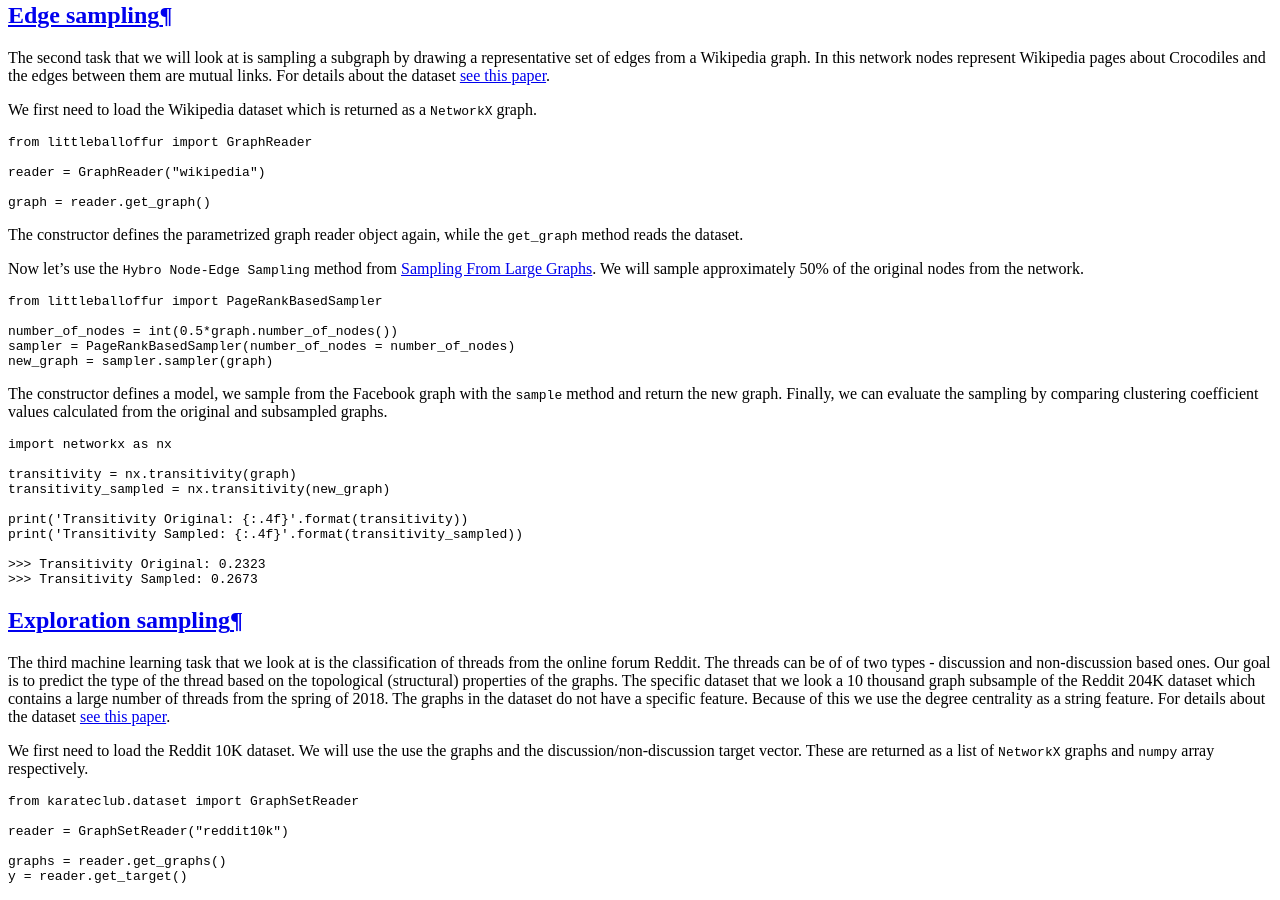
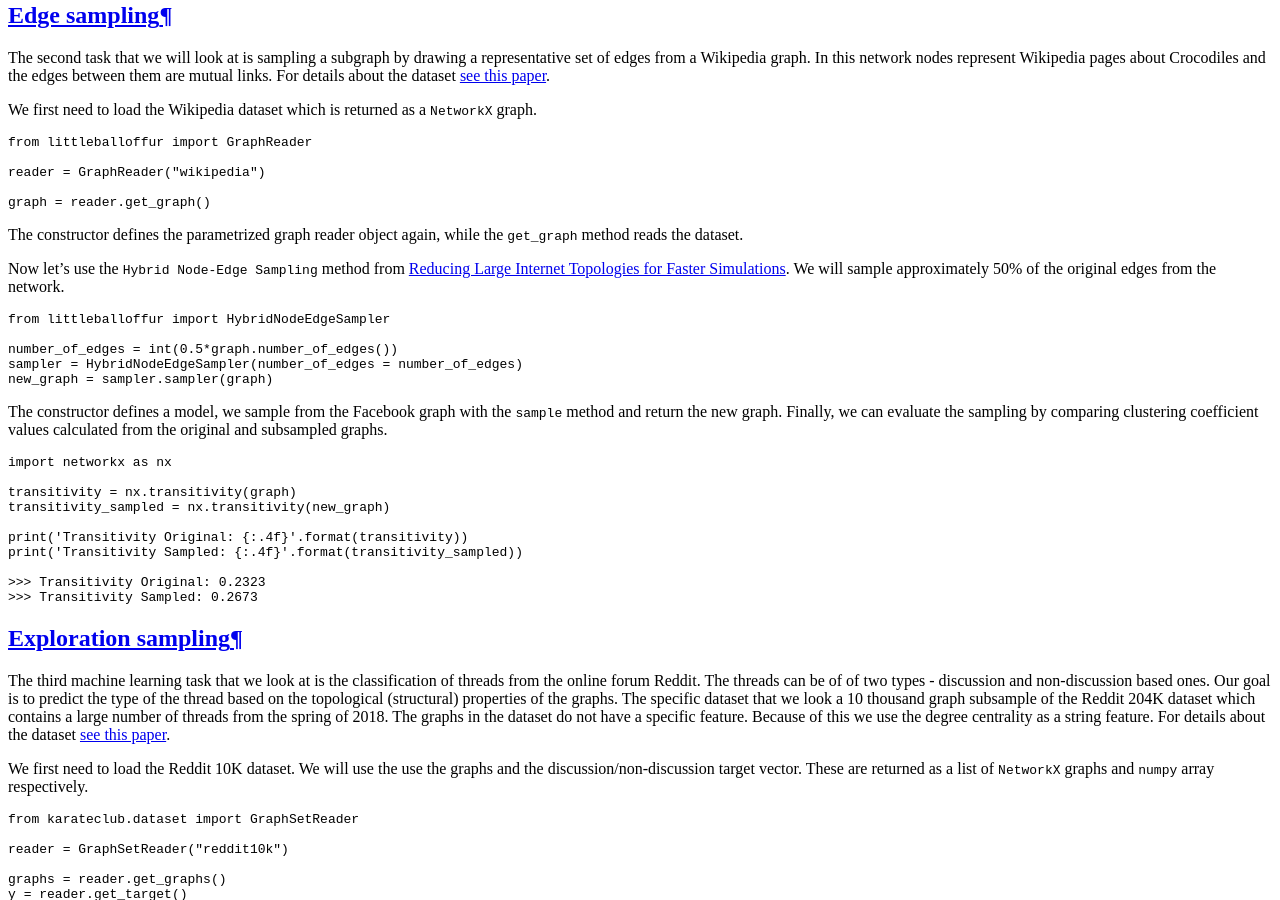
Before and after one commit to benedekrozemberczki/littleballoffur, a Sphinx documentation site: the page built from docs/source/notes/introduction.rst, in a window 1280 px wide and 900 px high, scrolled down 2963 px. Built offline with Sphinx 7.4.7 and the Read the Docs theme 2.0.0, drawn with Linux system fonts in a browser that asks for light colours; pages that are not in the unit, such as notebooks, are missing from menus.

Commit message:
Docs update

```diff
--- a/docs/source/notes/introduction.rst
+++ b/docs/source/notes/introduction.rst
@@ -136,14 +136,14 @@ We first need to load the Wikipedia dataset which is returned as a ``NetworkX``
 
 The constructor defines the parametrized graph reader object again, while the ``get_graph`` method reads the dataset.
 
-Now let's use the ``Hybro Node-Edge Sampling`` method from `Sampling From Large Graphs <https://cs.stanford.edu/people/jure/pubs/sampling-kdd06.pdf>`_. We will sample approximately 50% of the original nodes from the network.
+Now let's use the ``Hybrid Node-Edge Sampling`` method from `Reducing Large Internet Topologies for Faster Simulations <http://www.cs.ucr.edu/~michalis/PAPERS/sampling-networking-05.pdf>`_. We will sample approximately 50% of the original edges from the network.
 
 .. code-block:: python
 
-    from littleballoffur import PageRankBasedSampler
+    from littleballoffur import HybridNodeEdgeSampler
 
-    number_of_nodes = int(0.5*graph.number_of_nodes())
-    sampler = PageRankBasedSampler(number_of_nodes = number_of_nodes)
+    number_of_edges = int(0.5*graph.number_of_edges())
+    sampler = HybridNodeEdgeSampler(number_of_edges = number_of_edges)
     new_graph = sampler.sampler(graph)
 
 The constructor defines a model, we sample from the Facebook graph with the ``sample`` method and return the new graph. Finally, we can evaluate the sampling by comparing clustering coefficient values calculated from the original and subsampled graphs.
```
